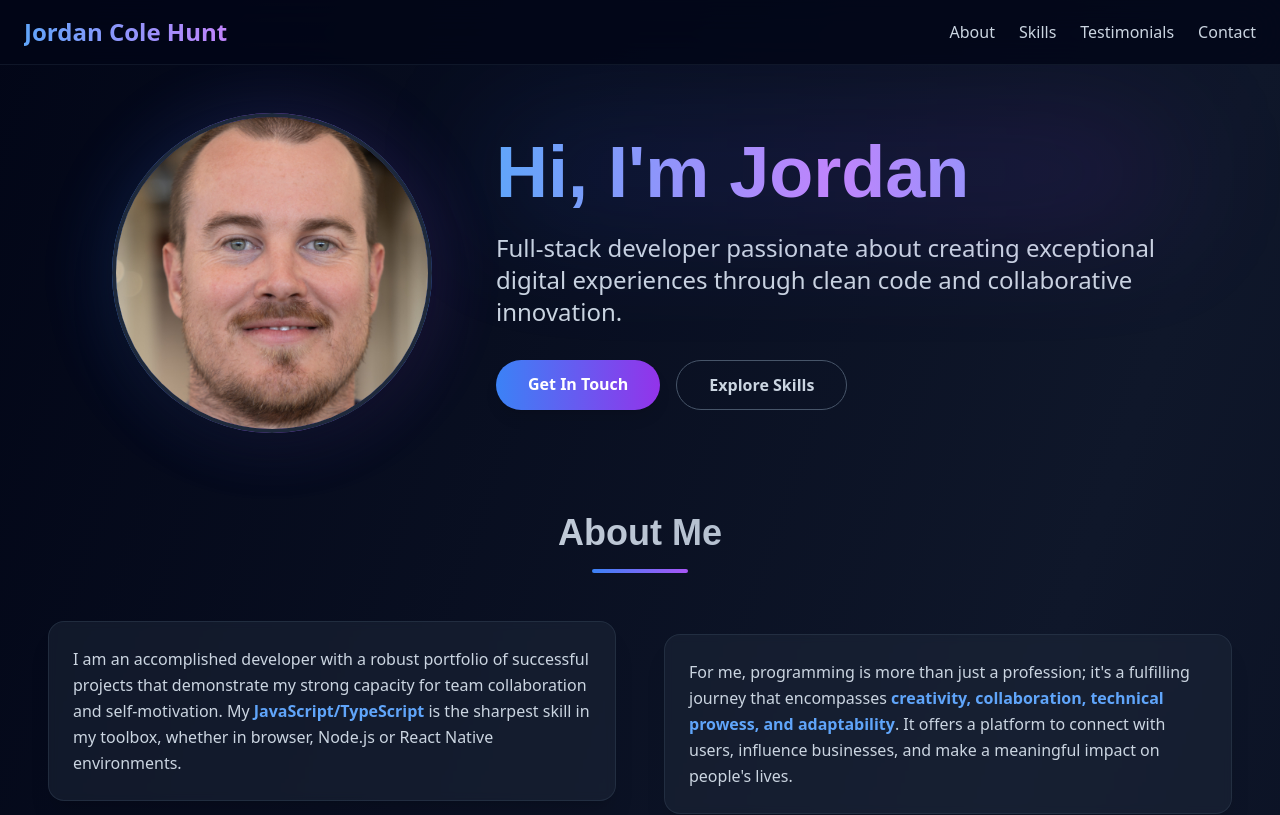
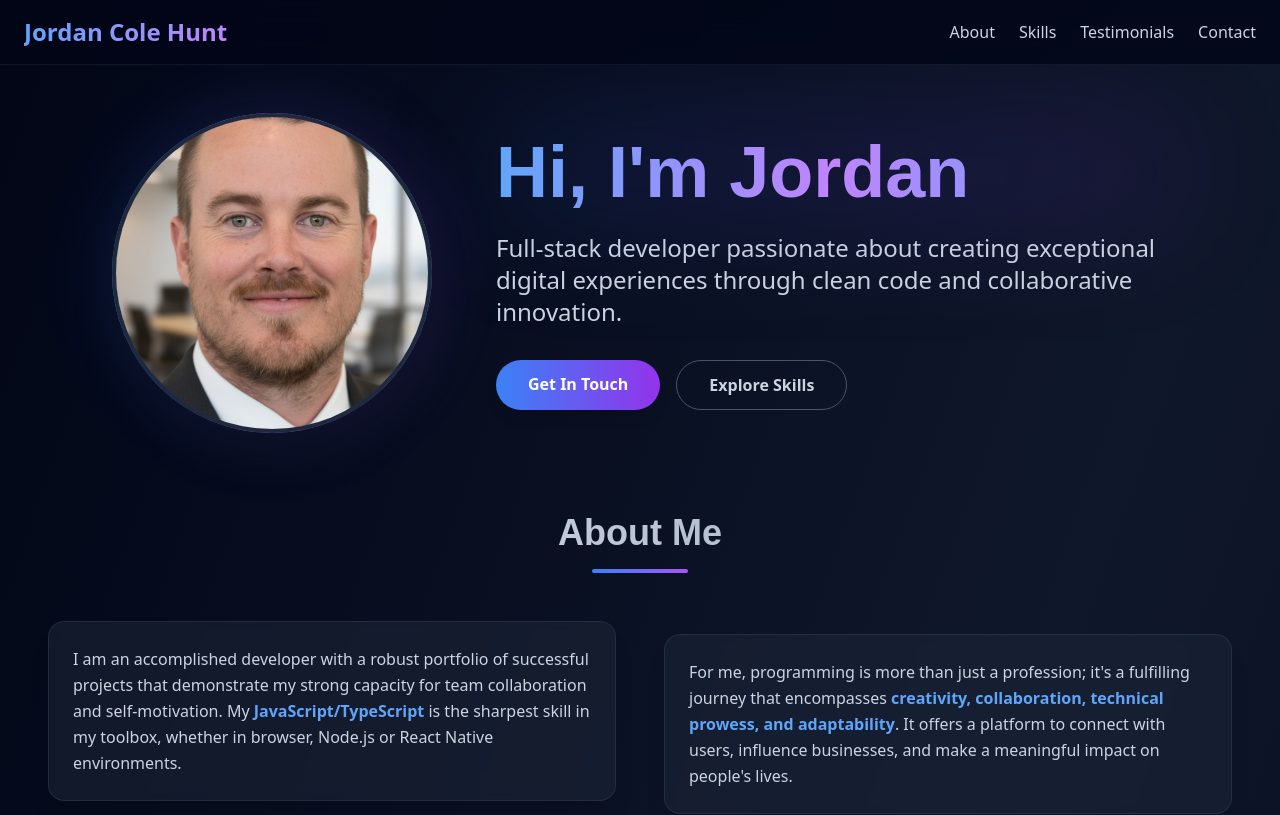
Before and after one commit to jb9k62/jordancolehunt.com, a Next.js app: page / in a window 1280 px wide. Shown: the top 815 px of the page. Built offline with nearby package versions, Linux system fonts and the light colour scheme; a web font is replaced by a local one.

Commit message:
change profile pic, add .env

```diff
--- a/src/pages/index.tsx
+++ b/src/pages/index.tsx
@@ -185,7 +185,7 @@ export default function Component() {
                   {/* Profile image */}
                   <div className="relative">
                     <Image
-                      src="/Jordan Hunt.JPG"
+                      src="/profile.jpeg"
                       alt="Jordan Cole Hunt"
                       width={280}
                       height={280}
```
Also changed, not shown: public/profile.jpeg (added), 1 other file (tests, documents, lock files or other folders).
